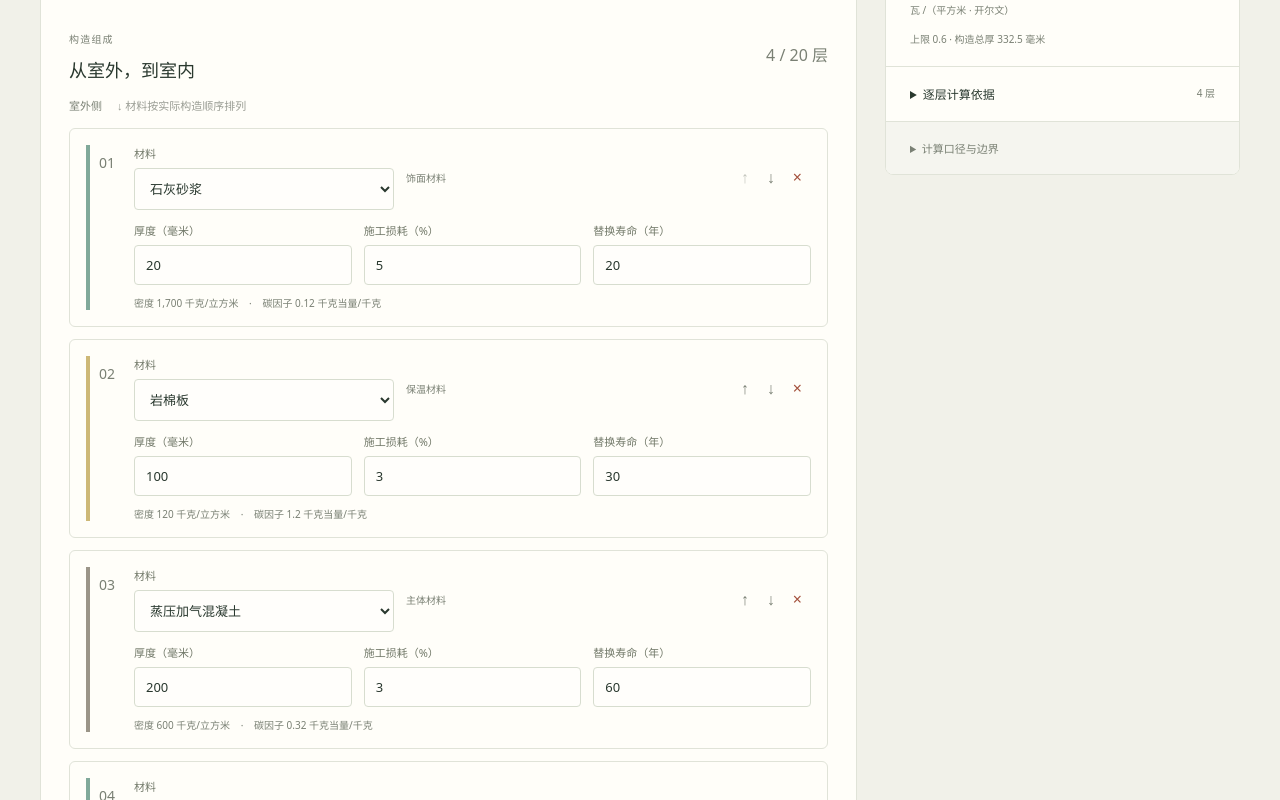
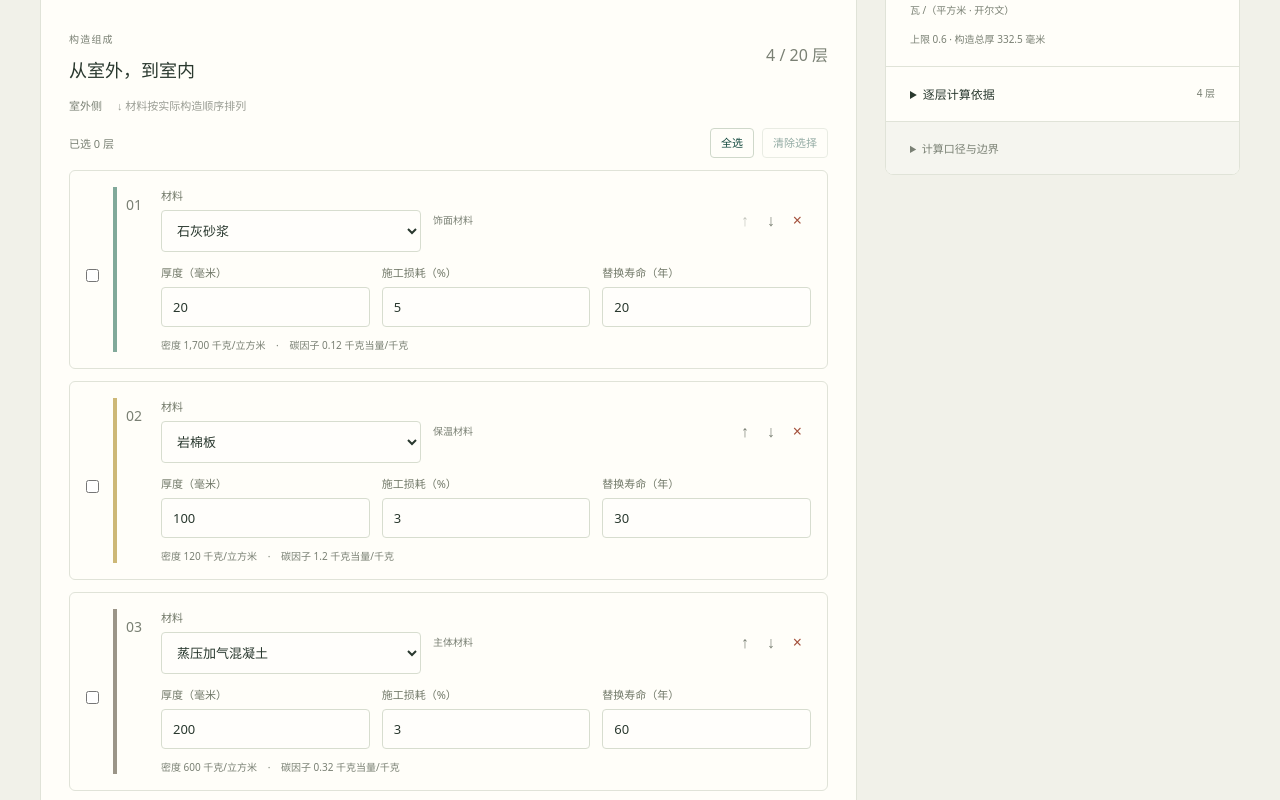
Before and after one commit to 1260124186-cc/solo-0004-envelope-carbon, a Vue app: page / in a window 1280 px wide. Shown: the part 700-1500 px from the top of the page. Built offline with nearby package versions, Linux system fonts and the light colour scheme.

Commit message:
60c21e16-dacf-453f-854e-850c7ee03339

```diff
--- a/src/App.vue
+++ b/src/App.vue
@@ -29,6 +29,7 @@ const {
   update,
   addMaterial,
   updateLayer,
+  updateLayers,
   removeLayer,
   move,
   save,
@@ -87,6 +88,7 @@ const {
         :dirty="dirty"
         @update="update"
         @update-layer="updateLayer"
+        @update-layers="updateLayers"
         @remove-layer="removeLayer"
         @move-layer="move"
         @add-layer="addMaterial"
--- a/src/assemblies/DesignWorkspace.vue
+++ b/src/assemblies/DesignWorkspace.vue
@@ -1,5 +1,5 @@
 <script setup lang="ts">
-import type { Assembly, Layer, Finding } from './types'
+import type { Assembly, Layer, LayerBatchPatch, Finding } from './types'
 import type { Material } from '../materials/types'
 import type { Calculation } from '../carbon/types'
 import AssemblyFields from './AssemblyFields.vue'
@@ -17,6 +17,7 @@ defineProps<{
 const emit = defineEmits<{
   update: [patch: Partial<Assembly>]
   updateLayer: [id: string, patch: Partial<Layer>]
+  updateLayers: [ids: string[], patch: LayerBatchPatch]
   removeLayer: [id: string]
   moveLayer: [id: string, direction: -1 | 1]
   addLayer: [material: Material]
@@ -50,6 +51,7 @@ const emit = defineEmits<{
         @remove="emit('removeLayer', $event)"
         @move="(id, direction) => emit('moveLayer', id, direction)"
         @add="emit('addLayer', $event)"
+        @batch-update="(ids, patch) => emit('updateLayers', ids, patch)"
       />
       <div class="design-footer">
         <span class="save-indicator">{{
--- /dev/null
+++ b/src/assemblies/LayerBatchPanel.vue
@@ -0,0 +1,221 @@
+<script setup lang="ts">
+import { computed, ref, watch } from 'vue'
+import type { BatchTarget, LayerBatchPatch } from './types'
+import type { Material } from '../materials/types'
+import { inRange } from './validation'
+import { number } from '../shared/format'
+const props = defineProps<{
+  targets: BatchTarget[]
+  materials: Material[]
+  disabled: boolean
+}>()
+const emit = defineEmits<{
+  apply: [patch: LayerBatchPatch]
+  cancel: []
+}>()
+const editLoss = ref(false)
+const editLifespan = ref(false)
+const lossText = ref<string | number>('')
+const lifespanText = ref<string | number>('')
+function shared(values: number[]): number | null {
+  return values.length > 0 && values.every((value) => value === values[0]) ? values[0] : null
+}
+const commonLoss = computed(() => shared(props.targets.map((target) => target.layer.loss)))
+const commonLifespan = computed(() => shared(props.targets.map((target) => target.layer.lifespan)))
+watch(
+  () => props.targets.map((target) => target.layer.id).join(','),
+  () => {
+    lossText.value = commonLoss.value === null ? '' : String(commonLoss.value)
+    lifespanText.value = commonLifespan.value === null ? '' : String(commonLifespan.value)
+  },
+  { immediate: true },
+)
+function materialName(materialId: string): string {
+  return props.materials.find((item) => item.id === materialId)?.name ?? '未知材料'
+}
+function parse(value: string | number): number {
+  if (typeof value === 'number') return value
+  return value.trim() === '' ? NaN : Number(value)
+}
+const issues = computed(() => {
+  const list: string[] = []
+  if (!editLoss.value && !editLifespan.value) list.push('请至少勾选一项要修改的字段。')
+  if (editLoss.value && !inRange(parse(lossText.value), 0, 50)) {
+    list.push('损耗率需在 0 至 50% 之间。')
+  }
+  const lifespan = parse(lifespanText.value)
+  if (editLifespan.value && (!inRange(lifespan, 1, 150) || !Number.isInteger(lifespan))) {
+    list.push('替换寿命需为 1 至 150 的整数。')
+  }
+  return list
+})
+function apply() {
+  if (props.disabled || issues.value.length || !props.targets.length) return
+  const patch: LayerBatchPatch = {}
+  if (editLoss.value) patch.loss = parse(lossText.value)
+  if (editLifespan.value) patch.lifespan = parse(lifespanText.value)
+  emit('apply', patch)
+}
+</script>
+
+<template>
+  <section
+    class="batch-panel"
+    aria-labelledby="batch-heading"
+  >
+    <div class="section-heading">
+      <h3 id="batch-heading">批量修改 {{ targets.length }} 层</h3>
+      <button
+        type="button"
+        class="button small"
+        :disabled="disabled"
+        @click="emit('cancel')"
+      >
+        取消
+      </button>
+    </div>
+    <ul class="batch-targets">
+      <li
+        v-for="target in targets"
+        :key="target.layer.id"
+      >
+        <span class="target-name"
+          >第 {{ target.index + 1 }} 层 · {{ materialName(target.layer.materialId) }}</span
+        >
+        <span class="target-values"
+          >损耗 {{ number(target.layer.loss) }}% · 寿命 {{ target.layer.lifespan }} 年</span
+        >
+      </li>
+    </ul>
+    <div class="batch-fields">
+      <div class="batch-field">
+        <label class="batch-toggle">
+          <input
+            v-model="editLoss"
+            type="checkbox"
+            :disabled="disabled"
+          />
+          修改施工损耗（%）
+        </label>
+        <input
+          v-model="lossText"
+          type="number"
+          min="0"
+          max="50"
+          step="0.1"
+          aria-label="批量施工损耗（%）"
+          :disabled="disabled || !editLoss"
+          :placeholder="commonLoss === null ? '各层原值不同' : ''"
+        />
+      </div>
+      <div class="batch-field">
+        <label class="batch-toggle">
+          <input
+            v-model="editLifespan"
+            type="checkbox"
+            :disabled="disabled"
+          />
+          修改替换寿命（年）
+        </label>
+        <input
+          v-model="lifespanText"
+          type="number"
+          min="1"
+          max="150"
+          step="1"
+          aria-label="批量替换寿命（年）"
+          :disabled="disabled || !editLifespan"
+          :placeholder="commonLifespan === null ? '各层原值不同' : ''"
+        />
+      </div>
+    </div>
+    <p class="muted batch-hint">未勾选的字段保持各层原值；应用后为未保存的修改，需手动保存。</p>
+    <ul
+      v-if="issues.length"
+      class="batch-issues"
+    >
+      <li
+        v-for="issue in issues"
+        :key="issue"
+      >
+        {{ issue }}
+      </li>
+    </ul>
+    <button
+      class="button primary"
+      type="button"
+      :disabled="disabled || issues.length > 0"
+      @click="apply"
+    >
+      应用到 {{ targets.length }} 层
+    </button>
+  </section>
+</template>
+
+<style scoped>
+.batch-panel {
+  background: #f4f7f1;
+  border: 1px solid #d1dfd4;
+  padding: 24px;
+  border-radius: 6px;
+  margin: 24px 0;
+}
+.batch-panel h3 {
+  margin: 0;
+  font-size: 15px;
+}
+.batch-targets {
+  margin: 16px 0 0;
+  padding: 0;
+  list-style: none;
+  display: grid;
+  gap: 6px;
+  font-size: 12px;
+  color: var(--ink);
+}
+.target-values {
+  color: var(--muted);
+  margin-left: 10px;
+  font-size: 11px;
+}
+.batch-fields {
+  display: grid;
+  grid-template-columns: 1fr 1fr;
+  gap: 16px;
+  margin-top: 20px;
+}
+.batch-field {
+  display: grid;
+  gap: 7px;
+  align-content: start;
+}
+.batch-toggle {
+  display: flex;
+  align-items: center;
+  gap: 8px;
+  font-size: 11px;
+  color: #727969;
+}
+.batch-toggle input {
+  width: auto;
+  padding: 0;
+  accent-color: var(--green);
+}
+.batch-hint {
+  font-size: 11px;
+  margin: 16px 0 0;
+}
+.batch-issues {
+  font-size: 11px;
+  color: #855123;
+  padding-left: 18px;
+}
+.batch-panel > .button {
+  margin-top: 8px;
+}
+@media (max-width: 600px) {
+  .batch-fields {
+    grid-template-columns: 1fr;
+  }
+}
+</style>
--- a/src/assemblies/LayerEditor.vue
+++ b/src/assemblies/LayerEditor.vue
@@ -1,15 +1,40 @@
 <script setup lang="ts">
-import type { Layer } from './types'
+import { computed, ref } from 'vue'
+import type { Layer, LayerBatchPatch } from './types'
 import type { Material } from '../materials/types'
 import LayerRow from './LayerRow.vue'
+import LayerBatchPanel from './LayerBatchPanel.vue'
 import MaterialPicker from '../materials/MaterialPicker.vue'
-defineProps<{ layers: Layer[]; materials: Material[]; disabled: boolean }>()
+const props = defineProps<{ layers: Layer[]; materials: Material[]; disabled: boolean }>()
 const emit = defineEmits<{
   update: [id: string, patch: Partial<Layer>]
   remove: [id: string]
   move: [id: string, direction: -1 | 1]
   add: [material: Material]
+  batchUpdate: [ids: string[], patch: LayerBatchPatch]
 }>()
+const selectedIds = ref<string[]>([])
+const selectedTargets = computed(() =>
+  props.layers
+    .map((layer, index) => ({ layer, index }))
+    .filter((target) => selectedIds.value.includes(target.layer.id)),
+)
+function toggle(id: string) {
+  selectedIds.value = selectedIds.value.includes(id)
+    ? selectedIds.value.filter((item) => item !== id)
+    : [...selectedIds.value, id]
+}
+function selectAll() {
+  selectedIds.value = props.layers.map((layer) => layer.id)
+}
+function applyBatch(patch: LayerBatchPatch) {
+  emit(
+    'batchUpdate',
+    selectedTargets.value.map((target) => target.layer.id),
+    patch,
+  )
+  selectedIds.value = []
+}
 </script>
 
 <template>
@@ -31,6 +56,28 @@ const emit = defineEmits<{
     >
       构造还是空的。请从下方选择第一种材料。
     </div>
+    <div
+      v-if="layers.length && !disabled"
+      class="selection-bar"
+    >
+      <span class="muted">已选 {{ selectedTargets.length }} 层</span>
+      <button
+        type="button"
+        class="button small"
+        :disabled="selectedTargets.length === layers.length"
+        @click="selectAll"
+      >
+        全选
+      </button>
+      <button
+        type="button"
+        class="button small"
+        :disabled="!selectedTargets.length"
+        @click="selectedIds = []"
+      >
+        清除选择
+      </button>
+    </div>
     <LayerRow
       v-for="(layer, index) in layers"
       :key="layer.id"
@@ -39,9 +86,11 @@ const emit = defineEmits<{
       :total="layers.length"
       :materials="materials"
       :disabled="disabled"
+      :selected="selectedIds.includes(layer.id)"
       @update="emit('update', layer.id, $event)"
       @remove="emit('remove', layer.id)"
       @move="emit('move', layer.id, $event)"
+      @toggle-select="toggle(layer.id)"
     />
     <p
       v-if="layers.length"
@@ -49,6 +98,14 @@ const emit = defineEmits<{
     >
       室内侧
     </p>
+    <LayerBatchPanel
+      v-if="selectedTargets.length && !disabled"
+      :targets="selectedTargets"
+      :materials="materials"
+      :disabled="disabled"
+      @apply="applyBatch"
+      @cancel="selectedIds = []"
+    />
     <MaterialPicker
       :materials="materials"
       :disabled="disabled || layers.length >= 20"
@@ -70,4 +127,14 @@ const emit = defineEmits<{
   margin-left: 12px;
   color: #9a9d94;
 }
+.selection-bar {
+  display: flex;
+  align-items: center;
+  gap: 8px;
+  margin-bottom: 12px;
+  font-size: 11px;
+}
+.selection-bar .muted {
+  margin-right: auto;
+}
 </style>
--- a/src/assemblies/LayerRow.vue
+++ b/src/assemblies/LayerRow.vue
@@ -10,11 +10,13 @@ const props = defineProps<{
   total: number
   materials: Material[]
   disabled: boolean
+  selected: boolean
 }>()
 const emit = defineEmits<{
   update: [patch: Partial<Layer>]
   remove: []
   move: [direction: -1 | 1]
+  toggleSelect: []
 }>()
 const material = computed(() => props.materials.find((item) => item.id === props.layer.materialId))
 function changeMaterial(event: Event) {
@@ -35,6 +37,13 @@ function numeric(event: Event): number {
     :aria-label="`第 ${index + 1} 层`"
   >
     <legend class="sr-only">第 {{ index + 1 }} 层</legend>
+    <input
+      class="layer-check"
+      type="checkbox"
+      :checked="selected"
+      :aria-label="`选择第 ${index + 1} 层`"
+      @change="emit('toggleSelect')"
+    />
     <div
       class="layer-ordinal"
       :style="{ borderColor: material ? kindColors[material.kind] : '#aaa' }"
@@ -157,6 +166,13 @@ function numeric(event: Event): number {
   color: var(--muted);
   padding-top: 8px;
 }
+.layer-check {
+  width: auto;
+  padding: 0;
+  margin: 12px 0 0;
+  flex-shrink: 0;
+  accent-color: var(--green);
+}
 .layer-main {
   flex: 1;
   min-width: 0;
```
Also changed, not shown: src/assemblies/types.ts (+7 -0 lines), src/workspace/useWorkspace.ts (+33 -2 lines).
